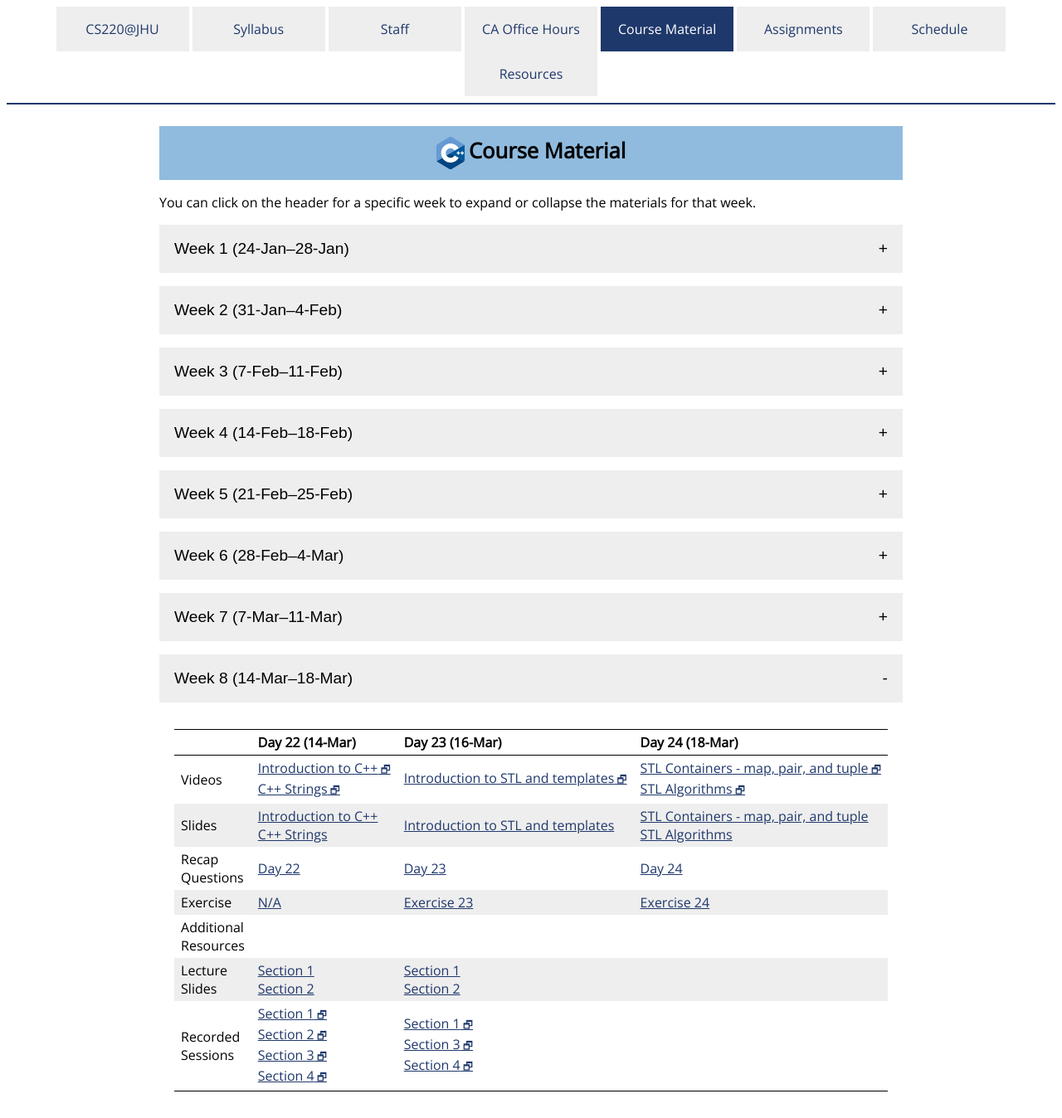
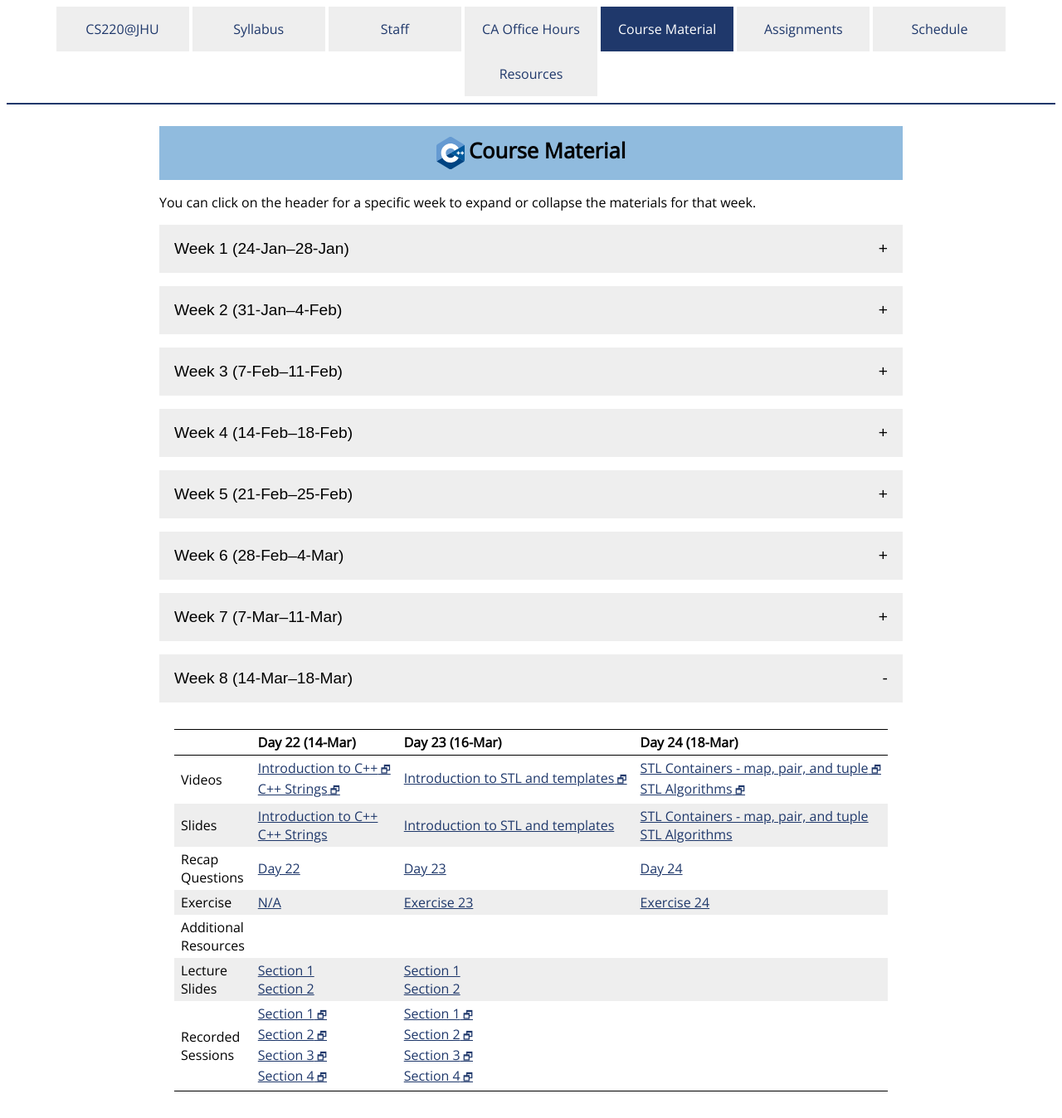
Before and after one commit to jhu-ip/cs220-s22, a Jekyll site: the page built from material.md, in a window 1280 px wide. Shown: the whole page at 83% size. Built offline with Jekyll 4.4.1, drawn with Linux system fonts in a browser that asks for light colours; some web fonts are replaced.

```diff
--- a/material.csv
+++ b/material.csv
@@ -257,6 +257,7 @@
 8,2,16-Mar,LectureSlides,Section 1,slides/sec01/day23_notes.pdf
 8,2,16-Mar,LectureSlides,Section 2,slides/sec02/23.pdf
 8,2,16-Mar,Recording,Section 1,https://jh.hosted.panopto.com/Panopto/Pages/Viewer.aspx?id=11aa5900-15c5-4004-bb96-ae5a01200065
+8,2,16-Mar,Recording,Section 2,https://jh.hosted.panopto.com/Panopto/Pages/Viewer.aspx?id=5750d5b9-e1d1-498d-812f-ae5a01362842
 8,2,16-Mar,Recording,Section 3,https://jh.hosted.panopto.com/Panopto/Pages/Viewer.aspx?id=8d7aad31-5268-4ea0-95a5-ae5a014fe37f
 8,2,16-Mar,Recording,Section 4,https://jh.hosted.panopto.com/Panopto/Pages/Viewer.aspx?id=302d45ff-4bcd-4511-9e93-ae5a00f5b142
 8,3,18-Mar,Video,"STL Containers - map, pair, and tuple",https://jh.hosted.panopto.com/Panopto/Pages/Viewer.aspx?id=c12342a6-6af3-4859-9da6-ae2300279661
--- a/material.md
+++ b/material.md
@@ -468,7 +468,7 @@
     <tr>
       <td>Recorded<br>Sessions</td>
       <td><a class='external' target='_blank' href='https://jh.hosted.panopto.com/Panopto/Pages/Viewer.aspx?id=8569857b-044d-4506-934b-ae580126139e'>Section 1</a><br><a class='external' target='_blank' href='https://jh.hosted.panopto.com/Panopto/Pages/Viewer.aspx?id=c5336e3e-890c-4bc2-940a-ae580137a743'>Section 2</a><br><a class='external' target='_blank' href='https://jh.hosted.panopto.com/Panopto/Pages/Viewer.aspx?id=92f020b6-8cc4-42d6-8f37-ae5801488078'>Section 3</a><br><a class='external' target='_blank' href='https://jh.hosted.panopto.com/Panopto/Pages/Viewer.aspx?id=aa51ae78-1a91-4616-92f3-ae5800f33049'>Section 4</a></td>
-      <td><a class='external' target='_blank' href='https://jh.hosted.panopto.com/Panopto/Pages/Viewer.aspx?id=11aa5900-15c5-4004-bb96-ae5a01200065'>Section 1</a><br><a class='external' target='_blank' href='https://jh.hosted.panopto.com/Panopto/Pages/Viewer.aspx?id=8d7aad31-5268-4ea0-95a5-ae5a014fe37f'>Section 3</a><br><a class='external' target='_blank' href='https://jh.hosted.panopto.com/Panopto/Pages/Viewer.aspx?id=302d45ff-4bcd-4511-9e93-ae5a00f5b142'>Section 4</a></td>
+      <td><a class='external' target='_blank' href='https://jh.hosted.panopto.com/Panopto/Pages/Viewer.aspx?id=11aa5900-15c5-4004-bb96-ae5a01200065'>Section 1</a><br><a class='external' target='_blank' href='https://jh.hosted.panopto.com/Panopto/Pages/Viewer.aspx?id=5750d5b9-e1d1-498d-812f-ae5a01362842'>Section 2</a><br><a class='external' target='_blank' href='https://jh.hosted.panopto.com/Panopto/Pages/Viewer.aspx?id=8d7aad31-5268-4ea0-95a5-ae5a014fe37f'>Section 3</a><br><a class='external' target='_blank' href='https://jh.hosted.panopto.com/Panopto/Pages/Viewer.aspx?id=302d45ff-4bcd-4511-9e93-ae5a00f5b142'>Section 4</a></td>
       <td></td>
     </tr>
   </tbody>
```
